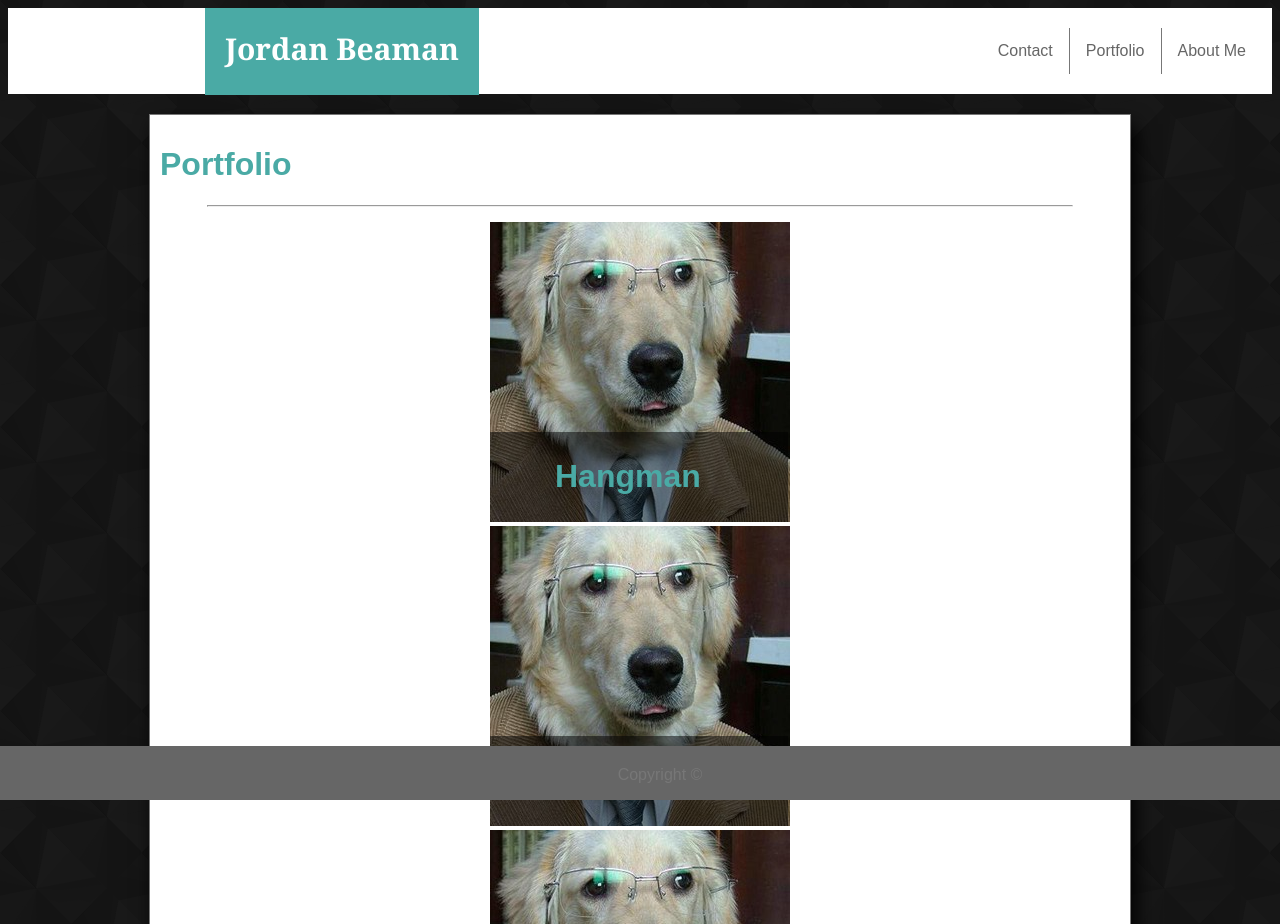
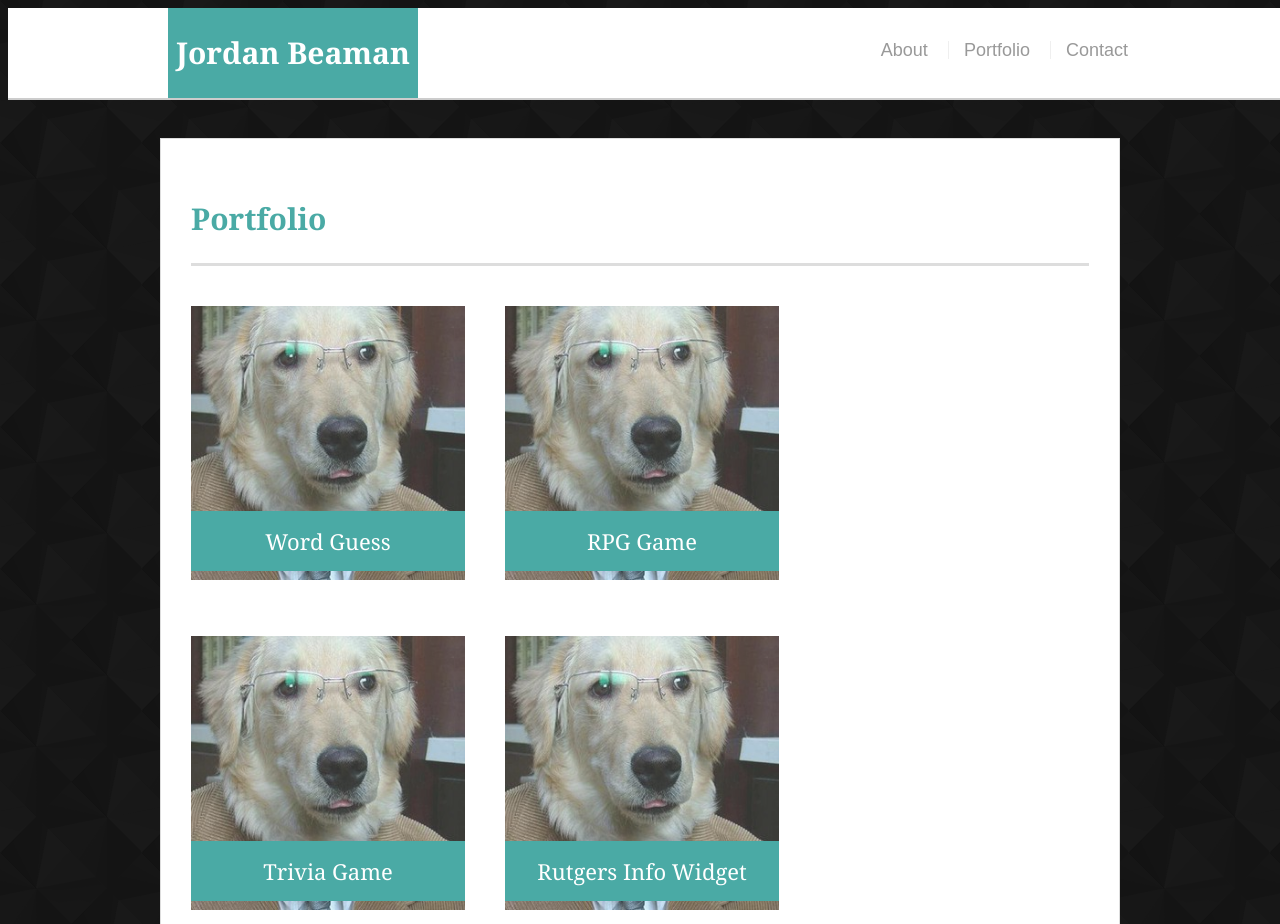
Before and after one commit to Jbeaman7/Jbeaman.github.io, a plain HTML site: page Portfolio.html in a window 1280 px wide. Shown: the top 924 px of the page. Drawn offline with Linux system fonts and the light colour scheme.

Commit message:
Final Changes 2.0

```diff
--- /dev/null
+++ b/Assets/CSS/newstyle.css
@@ -0,0 +1,222 @@
+body {
+    font-family: Arial, "Helvetica Neue", Helvetica, sans-serif;
+    font-size: 18px;
+    line-height: 34px;
+    color: #777;
+    background-image: url("../Images/diagmonds.png")
+  }
+
+  * {
+    box-sizing: border-box;
+  }
+
+  /* general */
+
+  .container {
+    width: 100%;
+    max-width: 960px;
+    margin: 0 auto;
+    clear: both;
+  }
+
+  h1,
+  h2,
+  h3,
+  p {
+    margin-bottom: 20px;
+  }
+
+  p:last-child {
+    margin-bottom: 0;
+  }
+
+  h1,
+  h2,
+  h3 {
+    font-family: Georgia, Times, "Times New Roman", serif;
+    font-weight: 700;
+    color: #4aaaa5;
+  }
+
+  h1 {
+    padding-bottom: 20px;
+    font-size: 30px;
+    line-height: 49px;
+    border-bottom: 3px solid #ddd;
+  }
+
+  h2,
+  h3 {
+    font-size: 22px;
+  }
+
+  /* header */
+
+  #masthead {
+    position: fixed;
+    z-index: 99;
+    width: 100%;
+    margin: 0 0 30px;
+    overflow: auto;
+    color: #fff;
+    background: #fff;
+    border-bottom: 2px solid #ccc;
+  }
+
+  #logo {
+    float: left;
+    width: 250px;
+    height: 90px;
+    font-family: Georgia, Times, "Times New Roman", serif;
+    font-size: 30px;
+    font-weight: 700;
+    line-height: 90px;
+    color: #fff;
+    text-align: center;
+    text-decoration: none;
+    background: #4aaaa5;
+  }
+
+  nav {
+    float: right;
+    margin-top: 25px;
+  }
+
+  nav a {
+    display: inline-block;
+    padding-left: 15px;
+    margin-left: 15px;
+    line-height: 18px;
+    color: #999;
+    text-decoration: none;
+    border-left: 1px solid #efefef;
+  }
+
+  nav a:first-child {
+    border-left: 0 none;
+  }
+
+  /* footer */
+
+  footer {
+    padding: 30px 0;
+    clear: both;
+    font-size: 12px;
+    color: #fff;
+    color: #ccc;
+    text-align: center;
+    background: #666;
+    border-top: 8px solid #4aaaa5;
+    height: 50px;
+    transition: .3s linear;
+}
+#sticky:hover{
+    background-color: #4aaaa5
+}
+
+
+  h3, h2 {
+    padding-bottom: 20px;
+    margin-bottom: 15px;
+    line-height: 22px;
+    border-bottom: 2px solid #eee;
+  }
+
+  /* main */
+
+  #main-container {
+    padding-top: 130px;
+    min-height: calc(100vh - 70px);
+  }
+
+  .main-section {
+    float: left;
+    width: 100%;
+    max-width: 960px;
+    padding: 30px;
+    margin: 0 0 40px;
+    background: #fff;
+    border: 1px solid #ddd;
+  }
+
+  /* portfolio page */
+
+  .work {
+    position: relative;
+    float: left;
+    width: 274px;
+    margin: 20px 0 25px;
+    overflow: auto;
+  }
+
+  .work:nth-child(even) {
+    margin-right: 40px;
+  }
+
+  .work img {
+    width: 100%;
+    border: 0 none;
+    opacity: 0.8;
+  }
+
+  .work h3 {
+    position: absolute;
+    bottom: 20px;
+    width: 100%;
+    padding: 15px;
+    margin-bottom: 0;
+    font-weight: 300;
+    line-height: 30px;
+    color: #fff;
+    text-align: center;
+    background: #4aaaa5;
+    border-bottom: 0;
+  }
+
+  .auth-image {
+    float: left;
+    width: 200px;
+    height: auto;
+    margin-top: 10px;
+    margin-right: 25px;
+  }
+
+  /* contact page */
+
+  #contact-form ul {
+    margin-bottom: 20px;
+  }
+
+  #contact-form li {
+    margin-bottom: 10px;
+  }
+
+  label,
+  input[type=text],
+  input[type=email],
+  textarea {
+    display: block;
+    width: 100%;
+  }
+
+  input[type=text],
+  input[type=email],
+  textarea {
+    height: 35px;
+    padding: 0 10px;
+    font-size: 14px;
+    border: 1px solid #ddd;
+  }
+
+  textarea {
+    height: 200px;
+  }
+
+  input[type=submit] {
+    padding: 10px 30px;
+    font-size: 18px;
+    color: #fff;
+    cursor: pointer;
+    background: #4aaaa5;
+    border: 0 none;
+  }
--- a/Assets/CSS/style.css
+++ /dev/null
@@ -1,176 +0,0 @@
-
-body{
-    background-color: #4aaaa5;
-    background-image: url("../Images/diagmonds.png ");
-    font-family: Arial, Helvetica, sans-serif;
-    position: relative;
-}
-
-header {
-    overflow: hidden;
-    background-color: #ffffff;
-    border-color: #cccccc;
-    padding: 20px 10px;
- }
-
- header h1 {
-    float: left;
-    padding: 20px 20px 20px 20px;
-    text-align: center;
-    font-size: 30px;
-    color: white;
-    font-family: 'Georgia', Times, Times New Roman, serif;
-    background-color: #4aaaa5;
-    position: absolute;
-    left: 197px;
-    top: -20px;
-    height: 47px;
- }
-
-
-ul {
-    list-style-type: none;
-    margin: 0;
-    padding: 0;
-    overflow: hidden;
-    background-color: white;
-}
-
-li{ float:right;
-    display: block;
-    color: #cccccc;
-    text-align: center;
-    padding: 14px 16px;
-    border-right: 1px solid #777777;
-
-}
-
-ul li:first-child {
-    border-right: none;
-}
-
-
-
-
-
-
-li a{ color: #666666;
-    text-decoration: none;
-}
-
-.bodycontent{
-    background-color: white;
-    color: #777777;
-    max-width: 960px;
-    margin: auto;
-    margin-top: 20px;
-    padding-left: 10px;
-
-    border: 1px solid;
-    padding: 10px;
-    box-shadow: 5px 10px 18px black;
-
-}
-
-.bodycontent h1{
-    color: #4aaaa5;
-
-}
-hr{
-    width: 90%;
-    margin-bottom: 15px;
-}
-
-
-
-#sticky{
-    background-color:#666666;
-    width:100%;
-    padding:20px;
-    padding-bottom:16px;
-    text-align:center;
-  position:fixed;
-  bottom: 0;
-  left:0;
-  transition: .3s linear;
-}
-#sticky:hover{
-    background-color: #4aaaa5
-}
-
-
-
-input[type=text], select, textarea {
-    width: 100%;
-    padding: 12px;
-    border: 1px solid #ccc;
-    border-radius: 4px;
-    box-sizing: border-box;
-    margin-top: 6px;
-    margin-bottom: 16px;
-    resize: vertical;
-}
-
-input[type=submit] {
-    background-color: #4aaaa5;
-    color: white;
-    padding: 12px 20px;
-    border: none;
-    border-radius: 4px;
-    cursor: pointer;
-}
-
-.container {
-    width: 960px;
-    margin-left: auto;
-    margin-right:auto;
-    border-radius: 5px;
-    background-color: #ffffff;
-    border-color: #dddddd;
-    padding: 20px;
-    margin-top: 20px;
-    color: #4aaaa5;
-
-        border: 1px solid;
-        padding: 10px;
-        box-shadow: 5px 10px 18px black;
-}
-
-.columnleft {
-    float: left;
-    width: 33.3%;
-    padding: 5px;
-    padding-left: 7px;
-  }
-
-  .columnright{
-      float: none ;
-      width: 33.3%;
-      padding: 5px;
-  }
-
-  .row::after {
-    content: "";
-    clear: both;
-    display: table;
-  }
-
-
-.imgcontainer .content {
-    position: absolute;
-    bottom: 0;
-    background: rgba(0, 0, 0, 0.5);
-    color: #f1f1f1;
-    width: 96%;
-    padding: 5px;
-    bottom: 4px;
-}
-.imgcontainer {
-    position: relative;
-    max-width: 300px;
-    margin: 0 auto;
-}
-
-.imghead{
-    margin-left: 60px;
-}
--- a/Portfolio.html
+++ b/Portfolio.html
@@ -1,68 +1,64 @@
-<!DOCTYPE html>
-<html>
+<!doctype html>
+<html lang="en-us">
+
 <head>
-    <link rel="stylesheet" type="text/css" href="./Assets/CSS/style.css"/>
   <meta charset="UTF-8">
-    <title>Portfolio</title>
+  <title>Portfolio | Jordan Beaman</title>
+  <link rel="stylesheet" type="text/css" href="assets/css/newstyle.css">
 </head>
+
 <body>
-      <div  class="topnav">
-          <header>
-              <h1>Jordan Beaman</h1>
-          <ul>
-            <li><a class="links"href="index.html">About Me</a></li>
-            <li><a href="Portfolio.html">Portfolio</a></li>
-            <li><a href="Contact.html">Contact</a></li>
-          </ul>
+
+  <header id="masthead">
+    <div class="container">
+      <a href="index.html" id="logo">Jordan Beaman</a>
+      <nav>
+        <a href="index.html">About</a>
+        <a href="portfolio.html">Portfolio</a>
+        <a href="contact.html">Contact</a>
+      </nav>
     </div>
   </header>
 
+  <div id="main-container" class="container">
+    <section class="main-section">
+      <h1>Portfolio</h1>
 
-            <div class="bodycontent" style="padding-left: 10px">
+      <div class="work">
+        <img src="./Assets/Images/dog.jpg" alt="Word Guess">
 
-                <h1>Portfolio</h1>
-                <hr>
-                <div class="row">
+        <h3>Word Guess</h3>
+      </div>
+      <div class="work">
+        <img src="./Assets/Images/dog.jpg" alt="RPG Game">
 
-                    <div class="imgcontainer">
-                    <img src="Assets/Images/dog.jpg" style="width: 100%">
-                    <div class="content">
-                      <h1 class="imghead">Hangman</h1>
+        <h3>RPG Game</h3>
       </div>
+      <div class="work">
+        <img src="./Assets/Images/dog.jpg" alt="Trivia Game">
+
+        <h3>Trivia Game</h3>
+      </div>
+      <div class="work">
+        <img src="./Assets/Images/dog.jpg" alt="Rutgers Info Widget">
+
+        <h3>Rutgers Info Widget</h3>
+      </div>
+      <div class="work">
+        <img src="./Assets/Images/dog.jpg" alt="Rock Paper Scissors">
+
+        <h3>Rock Paper Scissors</h3>
       </div>
 
-                      <div class="imgcontainer">
-                          <img src="Assets/Images/dog.jpg" style="width: 100%">
-                          <div class="content">
-                            <h1 class="imghead">RPG Game</h1>
-                            </div>
-                            </div>
-
-                            <div class="imgcontainer">
-                                <img src="Assets/Images/dog.jpg" style="width: 100%">
-                                <div class="content">
-                                  <h1 class="imghead">Trivia Game</h1>
-                                  </div>
-                                  </div>
-
-                                  <div class="imgcontainer">
-                                      <img src="Assets/Images/dog.jpg" style="width: 100%">
-                                      <div class="content">
-                                        <h1 class="imghead">Rutgers Info Widget</h1>
-                                        </div>
-                                        </div>
-
-                                        <div class="imgcontainer">
-                                            <img src="Assets/Images/dog.jpg" style="width: 100%">
-                                            <div class="content">
-                                              <h1 class="imghead">Rock, Paper, Scissors</h1>
-                                              </div>
-                                              </div>
+    </section>
 
   </div>
 
-            <footer id="sticky">
-                Copyright ©
+  <footer>
+    <div class="container">
+      Copyright &copy;
+    </div>
   </footer>
 </body>
+
 </html>
```
Also changed, not shown: Contact.html (+42 -28 lines), index.html (+26 -27 lines). Lines whose indentation alone changed are shown as unchanged.
